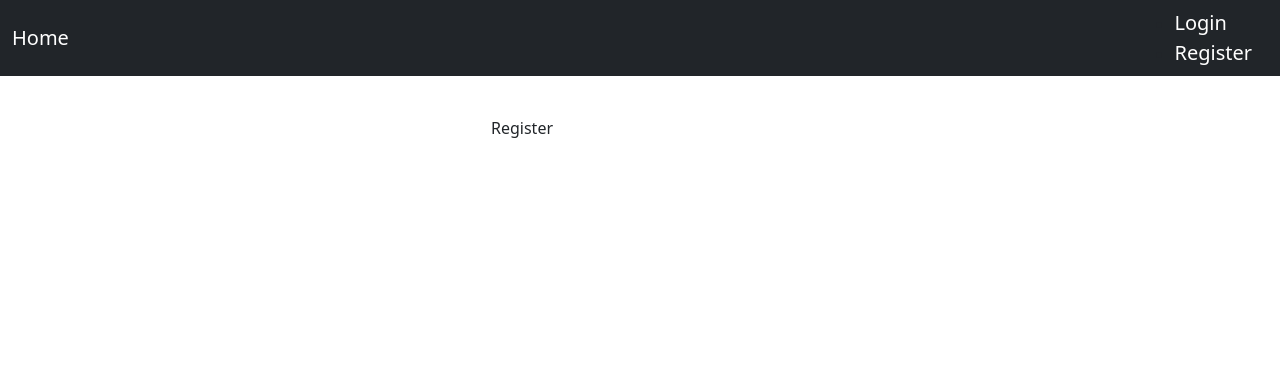
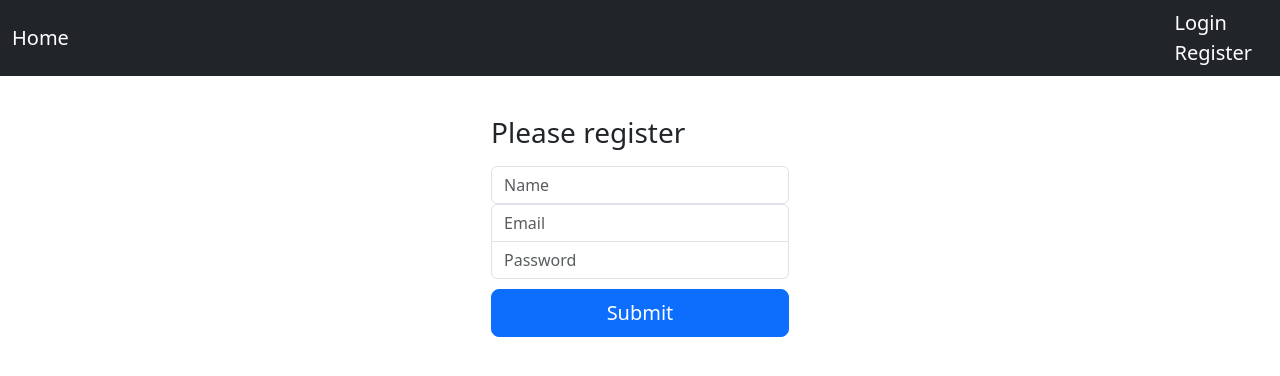
Before and after one commit to roashok/vue-frontend-dashboard, a Vue app: page /register in a window 1280 px wide. Shown: the top 376 px of the page. Built offline with nearby package versions, Linux system fonts and the light colour scheme.

Commit message:
Login and Register call

```diff
--- a/src/views/Login.vue
+++ b/src/views/Login.vue
@@ -1,20 +1,42 @@
 <template>
   <form>
-    <div class="form-floating">
-      <input type="email" class="form-control" id="floatingInput" placeholder="name@example.com">
-      <label for="floatingInput">Email address</label>
-    </div>
-    <div class="form-floating">
-      <input type="password" class="form-control" id="floatingPassword" placeholder="Password">
-      <label for="floatingPassword">Password</label>
-    </div>
+    <h1 class="h3 mb-3 fw-normal">Please sign in</h1>
 
-    <button class="btn btn-primary w-100 py-2" type="submit">Sign in</button>
+    <input v-model="data.email" type="email" class="form-control" placeholder="Email" required>
+
+    <input v-model="data.password" type="password" class="form-control" placeholder="Password" required>
+
+    <button class="w-100 btn btn-lg btn-primary" type="submit">Sign in</button>
   </form>
 </template>
 
 <script>
-export default{
-    name:"LoginComponent"
+import {reactive} from 'vue';
+import {useRouter} from "vue-router";
+export default {
+  name: "LoginComponent",
+  setup() {
+    const data = reactive({
+      email: '',
+      password: ''
+    });
+    const router = useRouter();
+
+    const submit = async () => {
+      await fetch('http://localhost:8000/api/login', {
+        method: 'POST',
+        headers: {'Content-Type': 'application/json'},
+        credentials: 'include',
+        body: JSON.stringify(data)
+      });
+
+      await router.push('/');
+    }
+
+    return {
+      data,
+      submit
+    }
+  }
 }
 </script>
--- a/src/views/Register.vue
+++ b/src/views/Register.vue
@@ -1,9 +1,45 @@
 <template>
-    Register
+    <form @submit.prevent="submit">
+        <h1 class="h3 mb-3 fw-normal">Please register</h1>
+
+        <input v-model="data.name" class="form-control" placeholder="Name" required>
+
+        <input v-model="data.email" type="email" class="form-control" placeholder="Email" required>
+
+        <input v-model="data.password" type="password" class="form-control" placeholder="Password" required>
+
+        <button class="w-100 btn btn-lg btn-primary" type="submit">Submit</button>
+  </form>
 </template>
 
-<script>
-export default{
-    name:"RegisterComponent"
+<script lang="ts">
+import {reactive} from "vue";
+import {useRouter} from "vue-router";
+export default {
+  name: "RegisterComponent",
+  setup() {
+    const data = reactive({
+      name: '',
+      email: '',
+      password: ''
+    });
+    const router = useRouter();
+
+    const submit = async () => {
+      await fetch('http://localhost:8000/api/register', {
+        method: 'POST',
+        headers: {'Content-Type': 'application/json'},
+        body: JSON.stringify(data)
+      });
+
+      await router.push('/login');
+    }
+
+    return {
+      data,
+      submit
+    }
+  }
 }
+
 </script>
```
